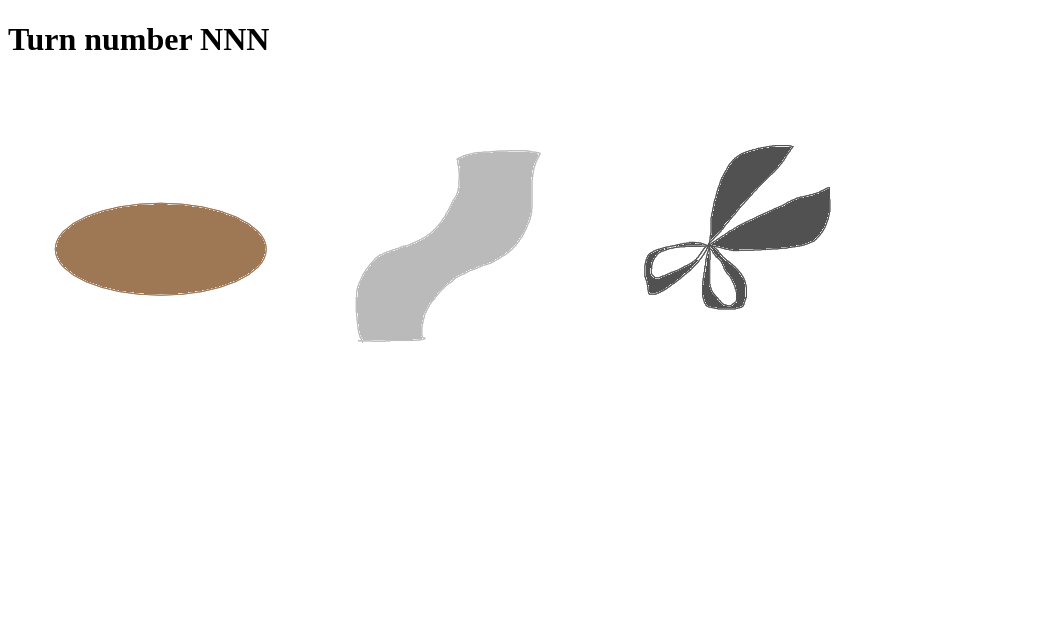
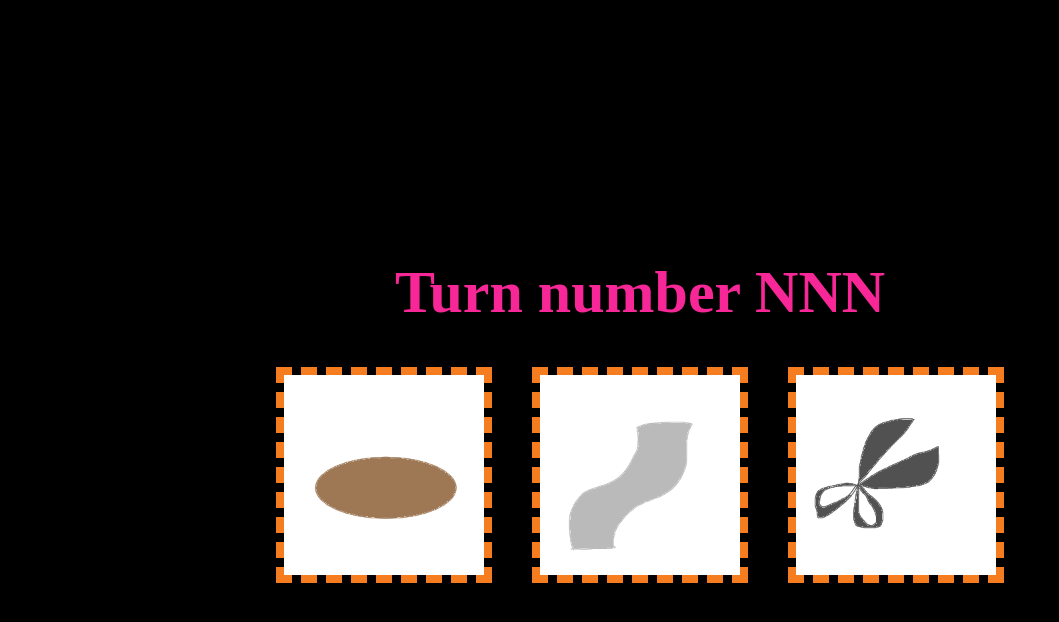
Before and after one commit to degD/odin-rock-paper-scissors, a plain HTML site: page index.html in a window 1280 px wide. Shown: the whole page, without its empty margins (0-1059 px from the left). Drawn offline with Linux system fonts and the light colour scheme.

Commit message:
complete selection page

```diff
--- a/index.html
+++ b/index.html
@@ -3,14 +3,17 @@
     <head>
         <title>Rock-Paper-Scissors</title>
         <meta charset="UTF-8">
+        <link rel="stylesheet" href="style.css">
     </head>
     <body>
-        <div class="selection-page">
-            <h1>Turn number NNN</h1>
-            <div class="selections">
-                <img src="images/rock.png" alt="An image of a rock drawn in paint.">
-                <img src="images/paper.png" alt="An image of a paper drawn in paint.">
-                <img src="images/scissors.png" alt="An image of a scissors drawn in paint.">
+        <div class="container">
+            <div id="selection-page">
+                <h1 id="turn-title">Turn number NNN</h1>
+                <div id="selection-choices">
+                    <img src="images/rock.png" alt="An image of a rock drawn in paint.">
+                    <img src="images/paper.png" alt="An image of a paper drawn in paint.">
+                    <img src="images/scissors.png" alt="An image of a scissors drawn in paint.">
+                </div>
             </div>
         </div>
     </body>
--- /dev/null
+++ b/style.css
@@ -0,0 +1,35 @@
+
+body {
+    margin: 0;
+    background: #000000;
+}
+
+.container {
+    height: 100vh;
+    display: flex;
+    flex-direction: column;
+    justify-content: center;
+}
+
+#selection-page {
+    background: #000000;
+}
+
+#turn-title {
+    color: #F72798;
+    text-align: center;
+    margin: 0;
+    padding: 40px 0;
+    font-size: 60px;
+}
+
+#selection-choices {
+    display: flex;
+    justify-content: center;
+    gap: 40px;
+}
+
+#selection-choices img {
+    height: 200px;
+    border: 8px #F57D1F dashed;
+}
```
